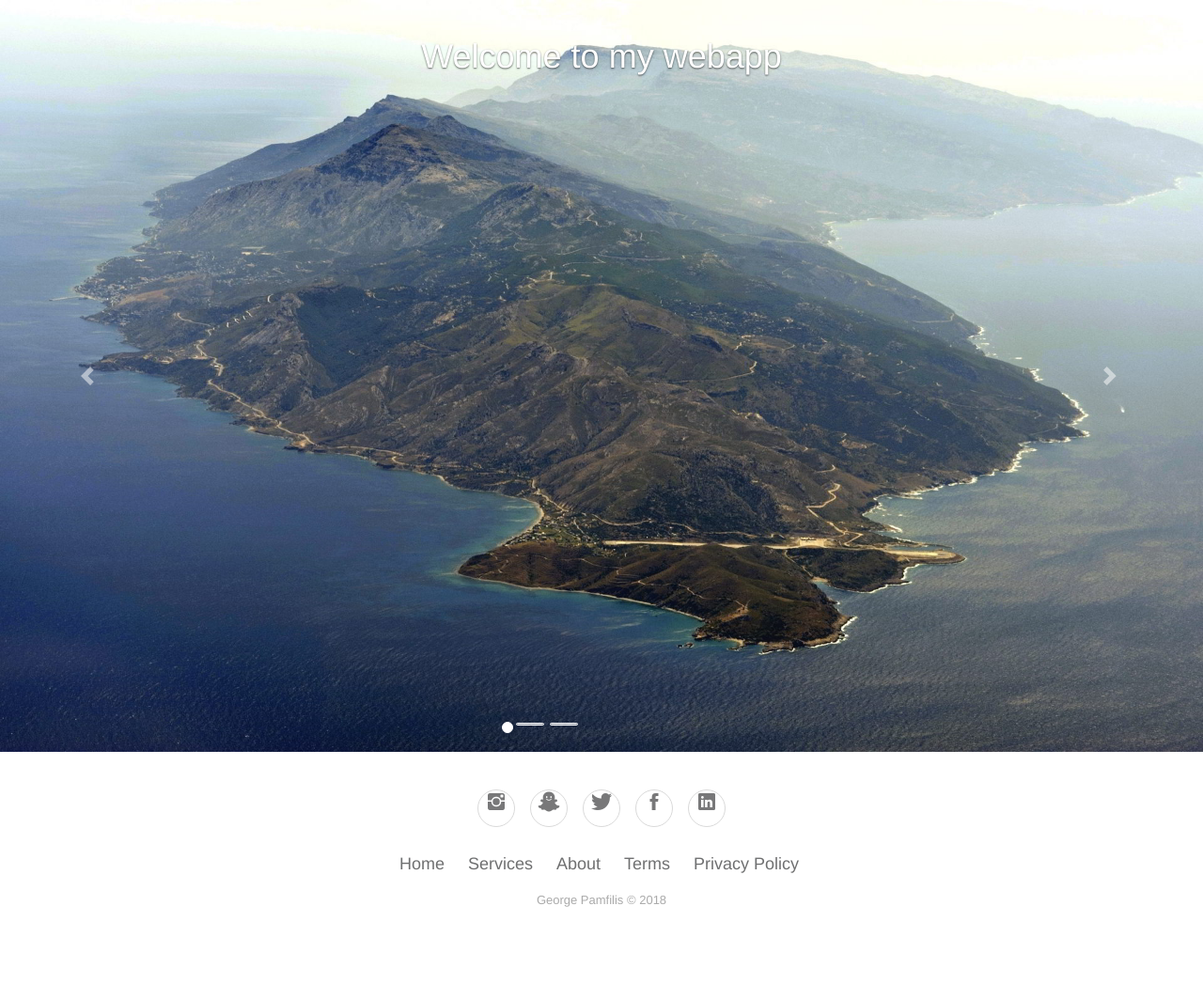
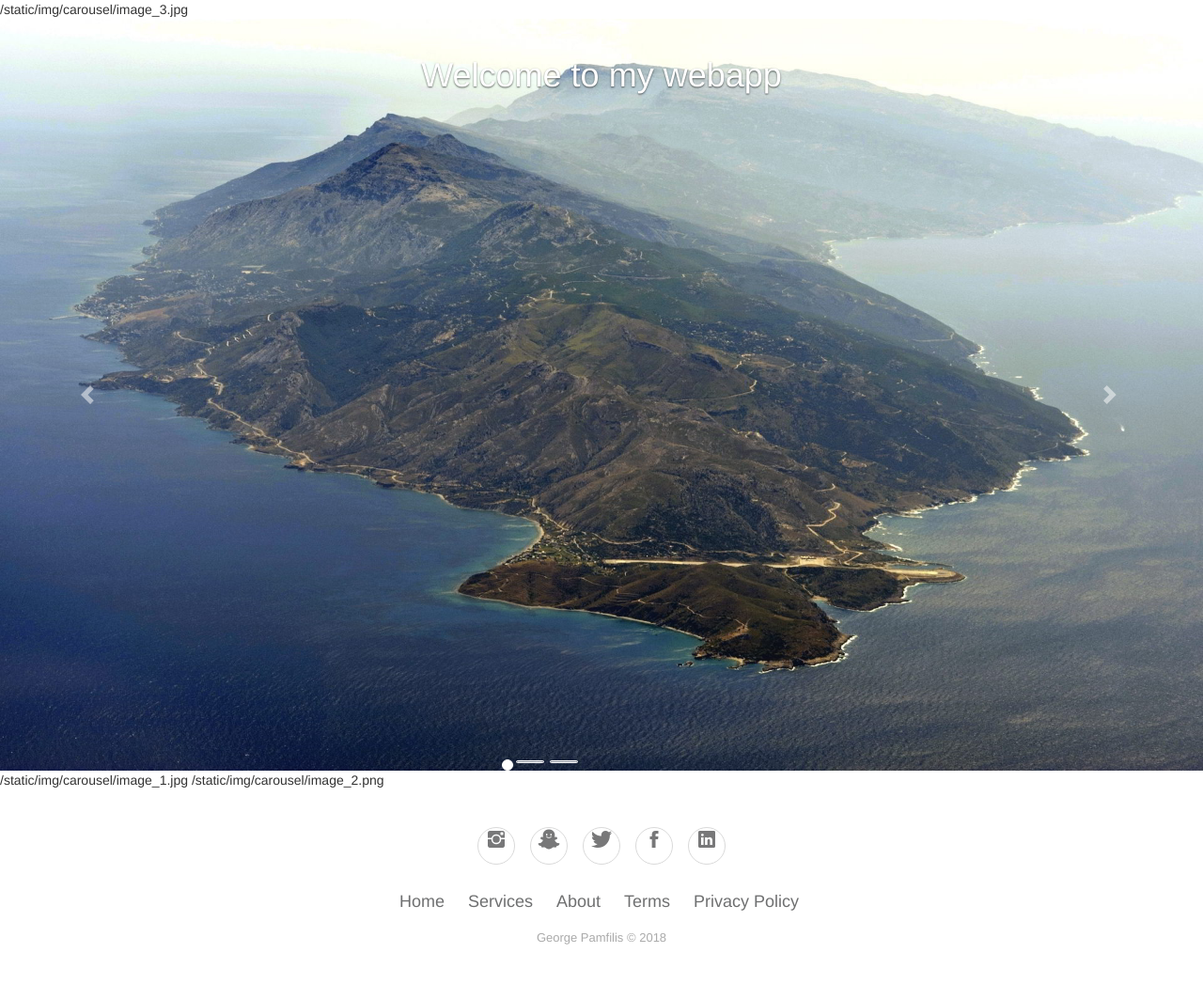
Before and after one commit to gpamfilis/georgepamfilis, a Flask app: page / in a window 1280 px wide. Shown: the part 70-1117 px from the top of the page at 94% size. Before the commit the page ends 1035 px from the top, so only its background shows below. Run offline with Flask 2, Linux system fonts and the light colour scheme; the visitor is signed in with stand-in values (Sample User, id 1); some libraries are stand-ins or nearby versions; some web fonts are replaced.

```diff
--- a/app/templates/macros/carousel.html
+++ b/app/templates/macros/carousel.html
@@ -11,7 +11,7 @@
     <div class="carousel-inner">
 
         {% for image_url in image_urls %}
-
+            {{image_url }}
         {% if loop.index ==1 %}
         <div class="carousel-item active">
             <img class="d-block w-100" src="{{ image_url }}" alt="First slide"
```
